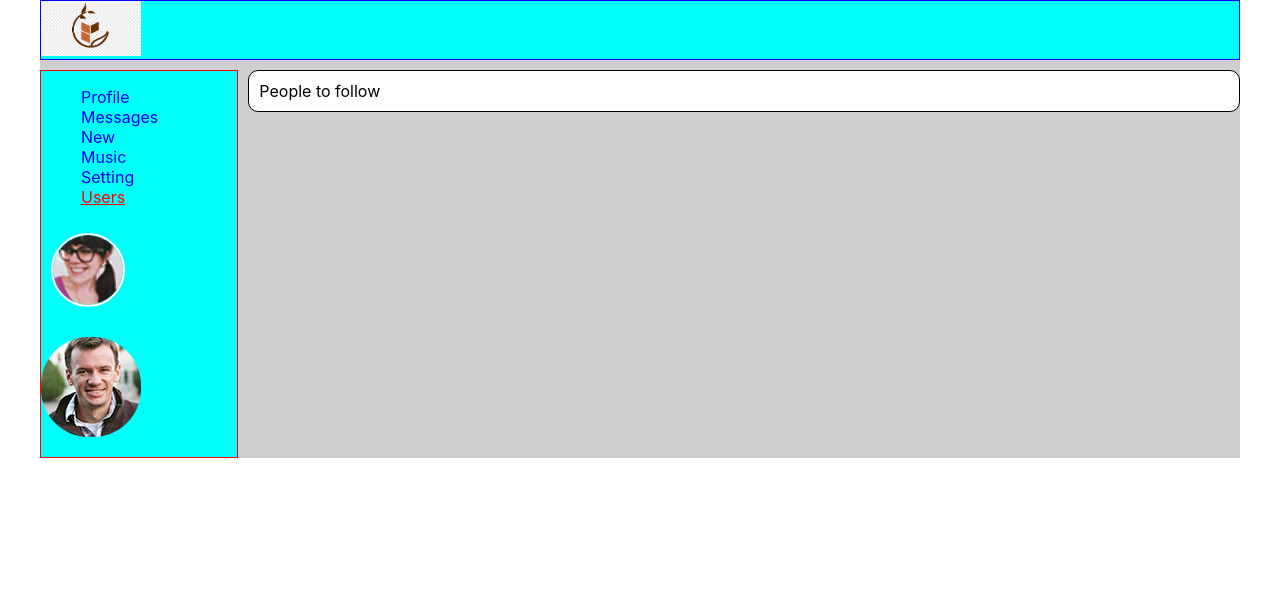
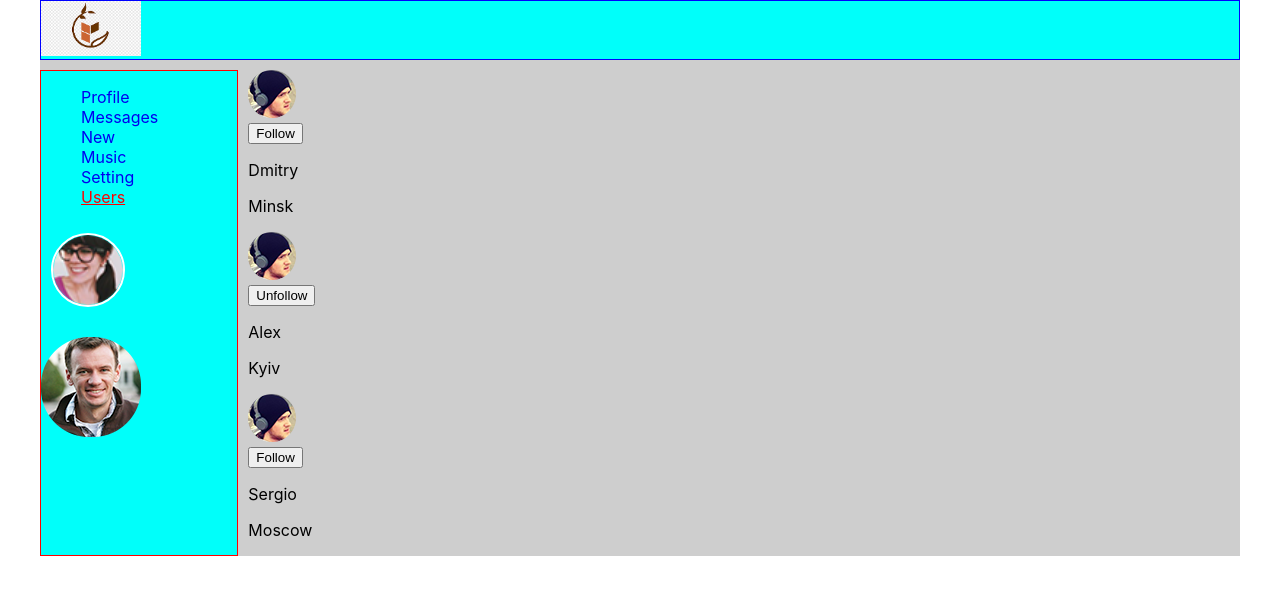
Before and after one commit to Vasilievkosta/socialNetwork, a React (Create React App) app: page /users in a window 1280 px wide. Shown: the top 594 px of the page. Built offline with nearby package versions, Linux system fonts and the light colour scheme.

Commit message:
modified component User

```diff
--- a/src/components/Users/Users.jsx
+++ b/src/components/Users/Users.jsx
@@ -1,12 +1,41 @@
+// import React from 'react';
 import s from './users.module.css';
+// import imageFriend from '../../images/friend3.png';
 
-const Users = () => {
-	return (
-		<div className = {s.content} >
-			People to follow
+let Users = (props) => {
+	console.log(props.setUsers.length);
+	// if (props.users.length === 0) {
+		// props.setUsers( [
+		// {id: 1, photoUrl: imageFriend, followed: false, fullName: 'Dmitry', status: 'I am a boss', location: {city: 'Minsk', country: 'Belarus'}},
+		// {id: 2, photoUrl: imageFriend, followed: true, fullName: 'Alex', status: 'I am a boss to', location: {city: 'Kyiv', country: 'Ukraine'}},
+		// {id: 3, photoUrl: imageFriend, followed: false, fullName: 'Sergio', status: 'I am a boss to', location: {city: 'Moscow', country: 'Russia'}}
+		// ]
+		// )
+	// }
+	return	(
+		<div className = {s.user__content}>
+			{
+				props.users.map( u => <div key={u.id}>
+					<div className = {s.user__wrap}>
+						<div className={s.user__add}>
+							<img className={s.img} src={u.photoUrl} alt=""/>
 
+							<div>
+							{ u.followed
+								? <button onClick={ () => { props.unfollow(u.id) } }>Unfollow</button>
+								: <button onClick={ () => { props.follow(u.id) } }>Follow</button>
+							}
+							</div>
+						</div>
+						<div className={s.user__field}>
+							<p className={s.user__name}>{u.fullName}</p>
+							<p className={s.user__sity}>{u.location.city}</p>
+						</div>
+					</div>
+				</div> )
+			}
 		</div>
-	);
-}
+	)
+};
 
 export default Users;
--- a/src/components/Users/UsersContainer.jsx
+++ b/src/components/Users/UsersContainer.jsx
@@ -16,13 +16,13 @@ let mapStateToProps = (state) => {
 let mapDispatchToProps = (dispatch) => {
 	return {
 		follow: (userId) => {
-			dispatch(followActionCreator(userId))
+			dispatch(followActionCreator(userId));
 		},
 		unfollow: (userId) => {
-			dispatch(unfollowActionCreator(userId))
+			dispatch(unfollowActionCreator(userId));
 		},
 		setUsers: (users) => {
-			dispatch(setUsersActionCreator(users))
+			dispatch(setUsersActionCreator(users));
 		},
 	}
 }
--- a/src/redux/users-reducer.js
+++ b/src/redux/users-reducer.js
@@ -1,14 +1,15 @@
+// import React from 'react';
+import imageFriend from '../images/friend3.png';
+
 const FOLLOW = 'FOLLOW';
 const UNFOLLOW = 'UNFOLLOW';
 const SET_USERS = 'SET-USERS';
 
+
 let initialState = {
-	users: [
-		{id: 1, followed: false, fullName: 'Dmitry', status: 'I am a boss', location: {city: 'Minsk', country: 'Belarus'}},
-		{id: 2, followed: true, fullName: 'Alex', status: 'I am a boss to', location: {city: 'Kyiv', country: 'Ukraine'}},
-		{id: 3, followed: false, fullName: 'Sergio', status: 'I am a boss to', location: {city: 'Moscow', country: 'Russia'}},
-
-	],
+	users: [{id: 1, photoUrl: imageFriend, followed: false, fullName: 'Dmitry', status: 'I am a boss', location: {city: 'Minsk', country: 'Belarus'}},
+		{id: 2, photoUrl: imageFriend, followed: true, fullName: 'Alex', status: 'I am a boss to', location: {city: 'Kyiv', country: 'Ukraine'}},
+		{id: 3, photoUrl: imageFriend, followed: false, fullName: 'Sergio', status: 'I am a boss to', location: {city: 'Moscow', country: 'Russia'}}]
 };
 
 const usersReducer = (state = initialState, action) => {
@@ -18,7 +19,7 @@ const usersReducer = (state = initialState, action) => {
 				...state,
 				users: state.users.map( u => {
 					if (u.id === action.userId) {
-						return {followed: false, ...u}
+						return {...u, followed: true}
 					}
 					return u;
 				})
@@ -28,13 +29,13 @@ const usersReducer = (state = initialState, action) => {
 				...state,
 				users: state.users.map( u => {
 					if (u.id === action.userId) {
-						return {followed: false, ...u}
+						return {...u, followed: false}
 					}
 					return u;
 				})
 			}
 		case SET_USERS: {
-			return { users: [...state.users, ...action.users], ...state }
+			return { users: [...state, ...state.users, ...action.users] }
 		}
 
 		default:
```
